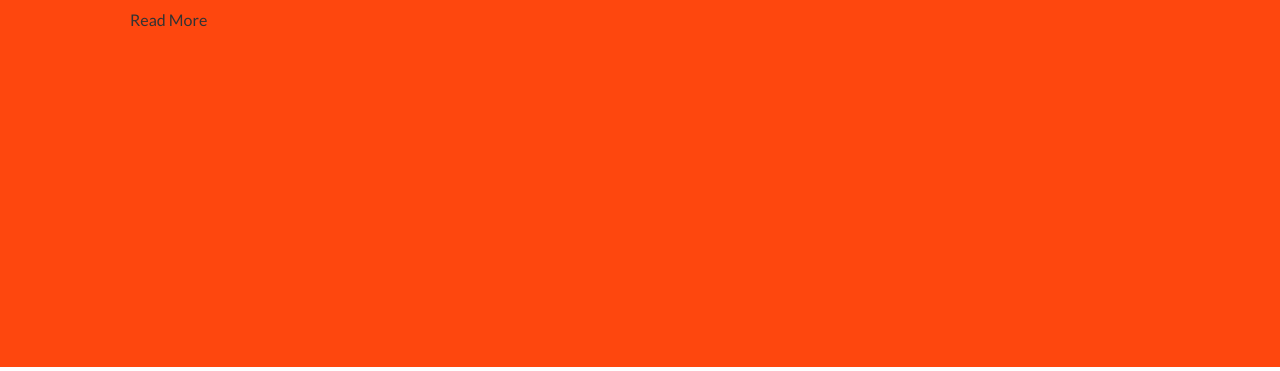
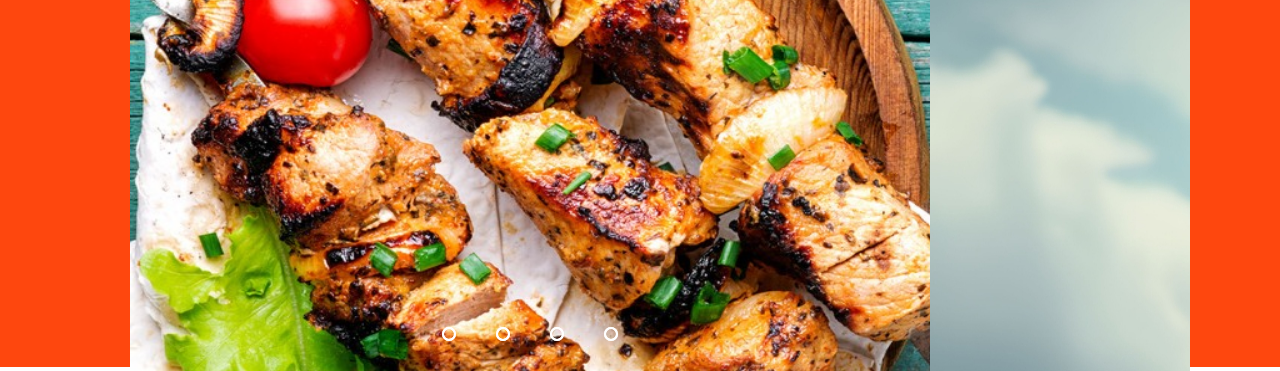
Before and after one commit to emmanuelsteven/GTFoodPlc, a plain HTML site: page index.html in a window 1280 px wide. Shown: the part 197-568 px from the top of the page. Drawn offline with Linux system fonts and the light colour scheme.

Commit message:
update slider

```diff
--- a/GT.CSS
+++ b/GT.CSS
@@ -113,6 +113,107 @@
 .heropage p {
    margin-top: 20px 0;
 }
+
+/* slider */
+.slider {
+   width: 800px;
+   height: 500px;
+   border-radius: 10px;
+   /* overflow: hidden; */
+   overflow: visible;
+}
+
+.slides{
+   width: 500%;
+   height: 500px;
+   display: flex;
+}
+
+.slides input {
+   display: none;
+}
+
+.slide{
+   width: 20%;
+   transition: 2s;
+}
+
+.slide img {
+   width: 1500px;
+   height: 750px;
+   border-radius: 10px;
+
+}
+
+.navigation-manual{
+   position: absolute;
+   width: 800px;
+   margin-top: -40px;
+   display: flex;
+   justify-content: center;
+}
+
+.manual-btn {
+   border: 2px solid #fff;
+   padding: 5px;
+   border-radius: 10px;
+   cursor: pointer;
+   transition: 1s;
+}
+
+.manual-btn:not(:last-child){
+   margin-right: 40px;
+}
+
+.manual-btn:hover{
+   background: #fff;
+}
+
+#radio1:checked ~ .first {
+   margin-left: 0;
+}
+#radio2:checked ~ .first {
+   margin-left: -20%;
+}
+#radio3:checked ~ .first {
+   margin-left: -40%;
+}
+#radio4:checked ~ .first {
+   margin-left: -60%;
+}
+
+.navigation-auto {
+   position: absolute;
+   display: flex;
+   width: 800px;
+   justify-content: center;
+   margin-top: 460px;
+}
+
+.navigation-auto div {
+border: 2px solid #fff;
+padding: 5px;
+border-radius: 10px;
+transition: 1s;
+}
+
+.navigation-auto div:not(:last-child){
+   margin-right: 40px;
+}
+
+#radio1:checked ~ .navigation-auto .auto-btn1 {
+   background: #fff;
+}
+#radio2:checked ~ .navigation-auto .auto-btn2 {
+   background: #fff;
+}
+#radio3:checked ~ .navigation-auto .auto-btn3 {
+   background: #fff;
+}
+#radio4:checked ~ .navigation-auto .auto-btn4 {
+   background: #fff;
+}
+
 /* Utilities */
 
 .container {
--- a/index.html
+++ b/index.html
@@ -1,20 +1,16 @@
 <!DOCTYPE html>
 <html lang="en">
-
   <head>
-    <meta charset="UTF-8">
-    <meta name="viewport" content="width=device-width, initial-scale=1.0">
+    <meta charset="UTF-8" />
+    <meta name="viewport" content="width=device-width, initial-scale=1.0" />
     <title>GTFOODSPlc</title>
-    <link rel="stylesheet" href="GT.CSS">
-
+    <link rel="stylesheet" href="GT.CSS" />
   </head>
 
   <body>
-
-
     <section class="navbar">
       <div class="container flex">
-            <div class="navlogo"><img src="./images/gtfood.jpeg" alt=""></div>
+        <div class="navlogo"><img src="./images/gtfood.jpeg" alt="" /></div>
         <nav>
           <ul>
             <li><a href="#">About</a></li>
@@ -30,15 +26,64 @@
     </section>
     <section class="heropage">
       <div class="container grid">
+        <div class="slider">
+          <div class="slides">
+            <!--radio btn starts here -->
+            <input type="radio" name="radio-btn" id="radio1" />
+            <input type="radio" name="radio-btn" id="radio2" />
+            <input type="radio" name="radio-btn" id="radio3" />
+            <input type="radio" name="radio-btn" id="radio4" />
+            <!--radion btn ends -->
+            <!--images start-->
+            <div class="slide first">
+              <img src="images/imgg1.jpg" alt="" />
+            </div>
+            <div class="slide">
+              <img src="images/img2.jpg" alt="" />
+            </div>
+            <div class="slide">
+              <img src="images/img3.jpg" alt="" />
+            </div>
+            <div class="slide">
+              <img src="images/img4.jpg" alt="" />
+            </div>
+            <!--images end-->
+            <!--auto navigation start-->
+            <div class="navigation-auto">
+              <div class="auto-btn1"></div>
+              <div class="auto-btn2"></div>
+              <div class="auto-btn3"></div>
+              <div class="auto-btn4"></div>
+            </div>
+            <!--auto navigation end-->
+          </div>
+          <div class="navigation-manual">
+            <label for="radio1" class="manual-btn"></label>
+            <label for="radio2" class="manual-btn"></label>
+            <label for="radio3" class="manual-btn"></label>
+            <label for="radio4" class="manual-btn"></label>
+          </div>
+          </div>
           <div class="heropage-text">
-                <h1>A Celebration of Food </h1>
-                    <p>Discover a World of Flavors at the GTCO Food & Drink Festival: A Celebration of Food for Food Enthusiasts and Small Businesses</p>
+            <h1>A Celebration of Food</h1>
+            <p>
+              Discover a World of Flavors at the GTCO Food & Drink Festival: A
+              Celebration of Food for Food Enthusiasts and Small Businesses
+            </p>
             <a href="#" class="btn btn-outline">Read More</a>
           </div>
-            <div class="heropage-circle-text">
-                <img src="" alt="">
         </div>
       </div>
     </section>
+    <script type="text/javascript">
+      let counter = 1;
+      setInterval(function () {
+        document.getElementById("radio" + counter).checked = true;
+        counter++;
+        if (counter > 4) {
+          counter = 1;
+        }
+      }, 5000);
+    </script>
   </body>
 </html>
```
Also changed, not shown: images/img1.jpg (added), images/img2.jpg (added), images/img3.jpg (added), images/img4.jpg (added), images/imgg1.jpg (added), images/imgg2.jpg (added), images/imgg3.jpg (added), images/imgg4.jpg (added), images/imgg5.jpeg (added), images/imgg7.jpeg (added). Lines whose indentation alone changed are shown as unchanged.
